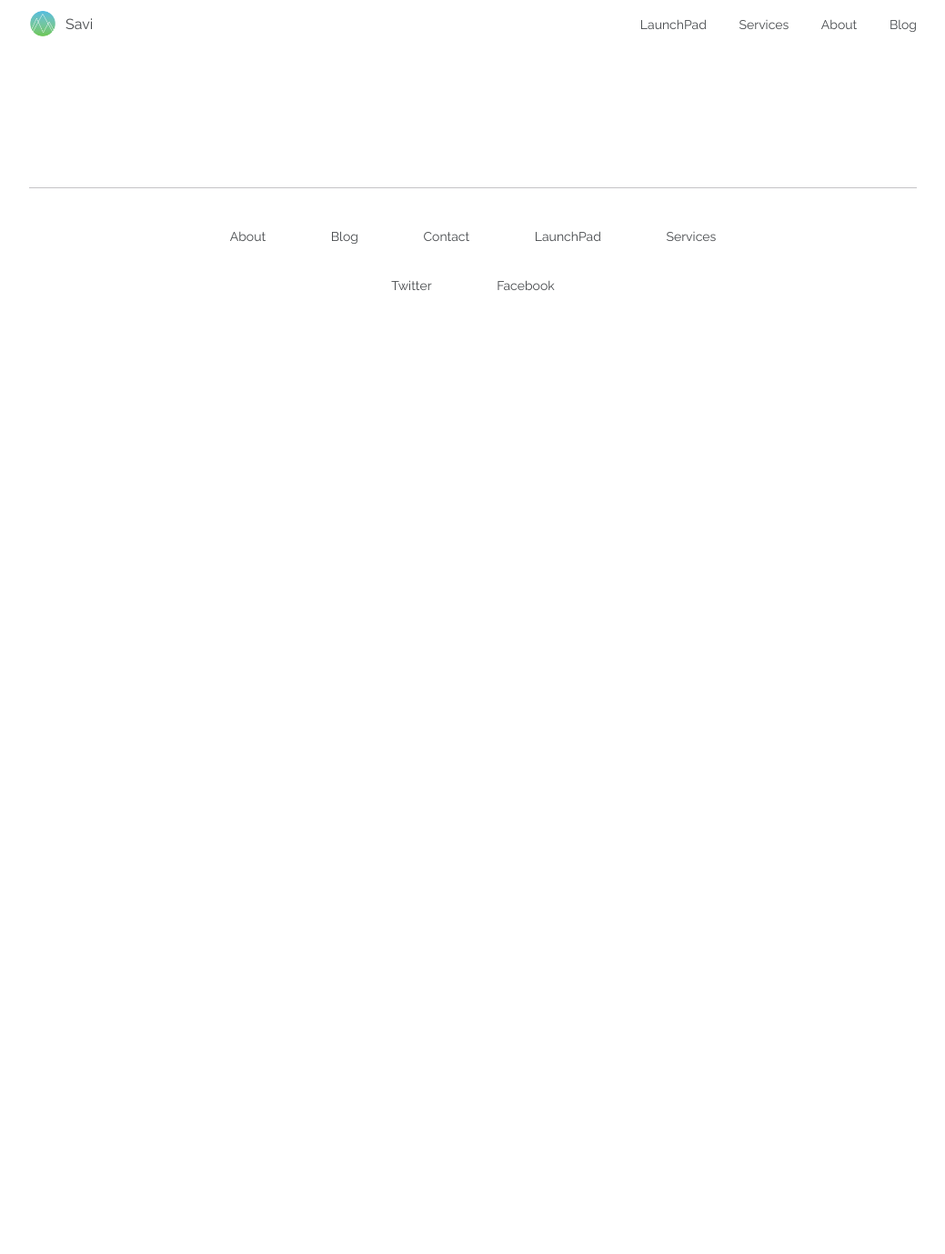
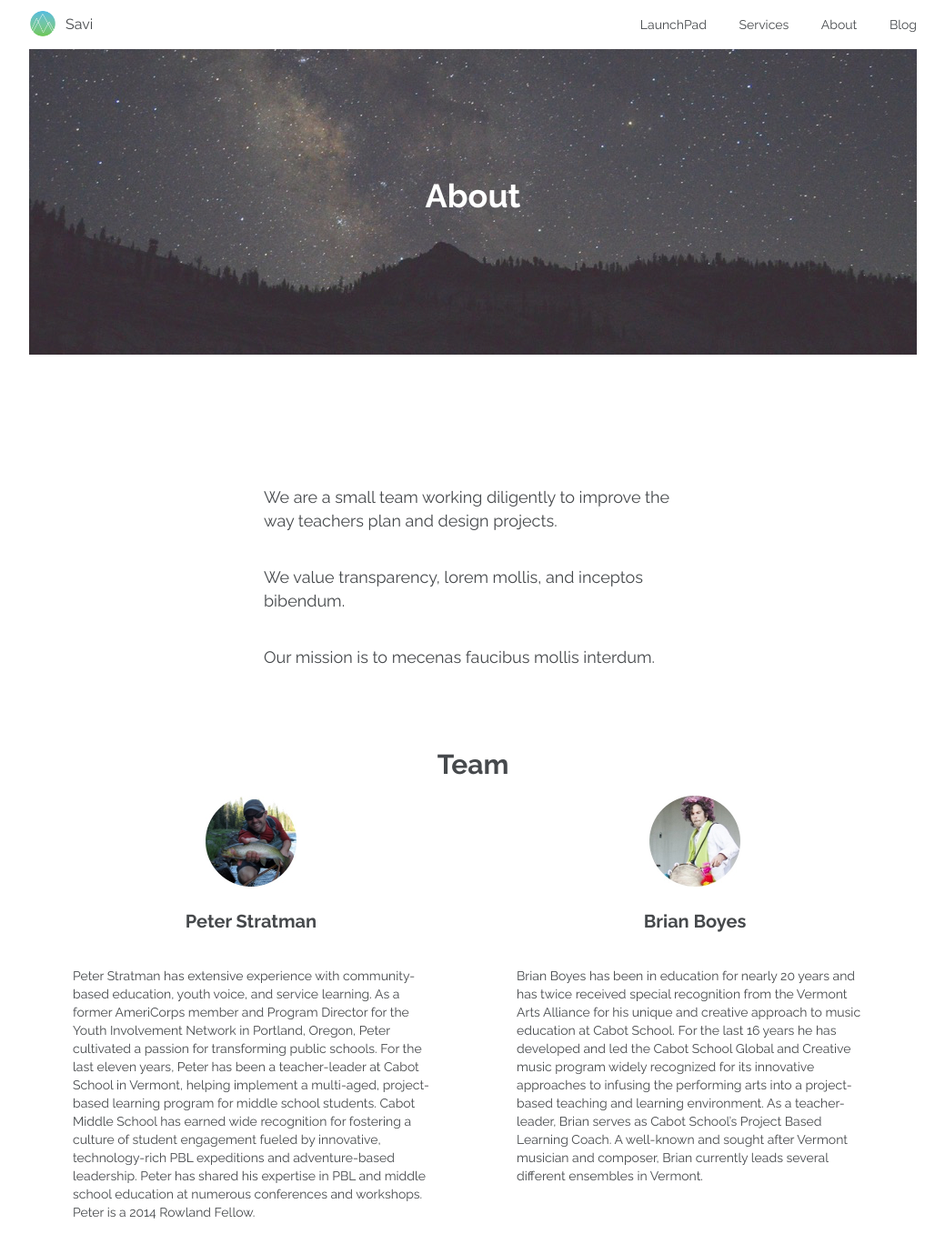
Before and after one commit to savilabs/savilabs.github.io, a Jekyll site: the page built from about.html, in a window 1280 px wide and 1400 px high. Shown: the top 1379 px of the window at 91% size, without its empty margins (120-1159 px from the left). Built offline with Jekyll 4.4.1, drawn with Linux system fonts in a browser that asks for light colours; nearby versions of some CDN libraries.

Commit message:
Add About page content and styles
This lays out and styles the About page based on the mock-ups. Some of
the content is placeholder until the final content is ready.

```diff
--- /dev/null
+++ b/_sass/_about.scss
@@ -0,0 +1,42 @@
+// Styles for the About page
+
+.banner--about {
+  background-image: url('/images/about--banner.png');
+}
+
+.about {
+  .featured-section {
+    p.intro-text {
+      padding-top: 0px;
+      padding-bottom: $spacing-unit;
+    }
+  }
+}
+
+.about__team {
+  text-align: center;
+
+  p {
+    text-align: left;
+  }
+}
+
+.person {
+  padding-left: $spacing-unit--medium;
+  padding-right: $spacing-unit--medium;
+  text-align: center;
+
+  .person__photo {
+    width: 100px;
+    padding-bottom: $spacing-unit;
+  }
+
+  .person__name {
+    padding-bottom: $spacing-unit;
+  }
+
+  .person__bio {
+    padding-bottom: $spacing-unit--medium;
+    text-align: left;
+  }
+}
--- a/about.html
+++ b/about.html
@@ -2,3 +2,84 @@
 title: About
 layout: page
 ---
+
+<div class='about'>
+  <div class='banner banner--home with-image'>
+    <h1 class='banner__title'>About</h1>
+  </div>
+
+  <div class='wrapper--tight'>
+    <div class='featured-section'>
+      <p class='intro-text'>
+        We are a small team working diligently to improve the way teachers
+        plan and design projects.
+      </p>
+
+      <p class='intro-text'>
+        We value transparency, lorem mollis, and inceptos bibendum.
+      </p>
+
+      <p class='intro-text'>
+        Our mission is to mecenas faucibus mollis interdum.
+      </p>
+    </div>
+  </div>
+
+  <div class='row padding-top-md about__team'>
+    <div class='col'>
+      <h2>Team</h2>
+    </div>
+
+    <div class='col col--half person'>
+      <img
+        src='/images/people/peter.jpg'
+        class='person__photo'
+        >
+
+      <h4 class='person__name'>
+        Peter Stratman
+      </h4>
+
+      <p class='person__bio'>
+        Peter Stratman has extensive experience with community-based
+        education, youth voice, and service learning. As a former
+        AmeriCorps member and Program Director for the Youth Involvement
+        Network in Portland, Oregon, Peter cultivated a passion for
+        transforming public schools. For the last eleven years, Peter has
+        been a teacher-leader at Cabot School in Vermont, helping
+        implement a multi-aged, project-based learning program for middle
+        school students. Cabot Middle School has earned wide recognition
+        for fostering a culture of student engagement fueled by
+        innovative, technology-rich PBL expeditions and adventure-based
+        leadership. Peter has shared his expertise in PBL and middle
+        school education at numerous conferences and workshops. Peter is a
+        2014 Rowland Fellow.
+      </p>
+    </div>
+
+    <div class='col col--half person'>
+      <img
+        src='/images/people/brian.jpg'
+        class='person__photo'
+        >
+
+      <h4 class='person__name'>
+        Brian Boyes
+      </h4>
+
+      <p class='person__bio'>
+        Brian Boyes has been in education for nearly 20 years and has
+        twice received special recognition from the Vermont Arts Alliance
+        for his unique and creative approach to music education at Cabot
+        School. For the last 16 years he has developed and led the Cabot
+        School Global and Creative music program widely recognized for its
+        innovative approaches to infusing the performing arts into a
+        project-based teaching and learning environment. As a
+        teacher-leader, Brian serves as Cabot School’s Project Based
+        Learning Coach. A well-known and sought after Vermont musician and
+        composer, Brian currently leads several different ensembles in
+        Vermont.
+      </p>
+    </div>
+  </div>
+</div>
--- a/css/main.scss
+++ b/css/main.scss
@@ -53,5 +53,6 @@ $on-laptop:        800px;
   "elements",
   "home",
   "blog",
-  "services"
+  "services",
+  "about"
 ;
```
Also changed, not shown: images/about--banner.png (added), images/people/brian.jpg (added), images/people/peter.jpg (added).
